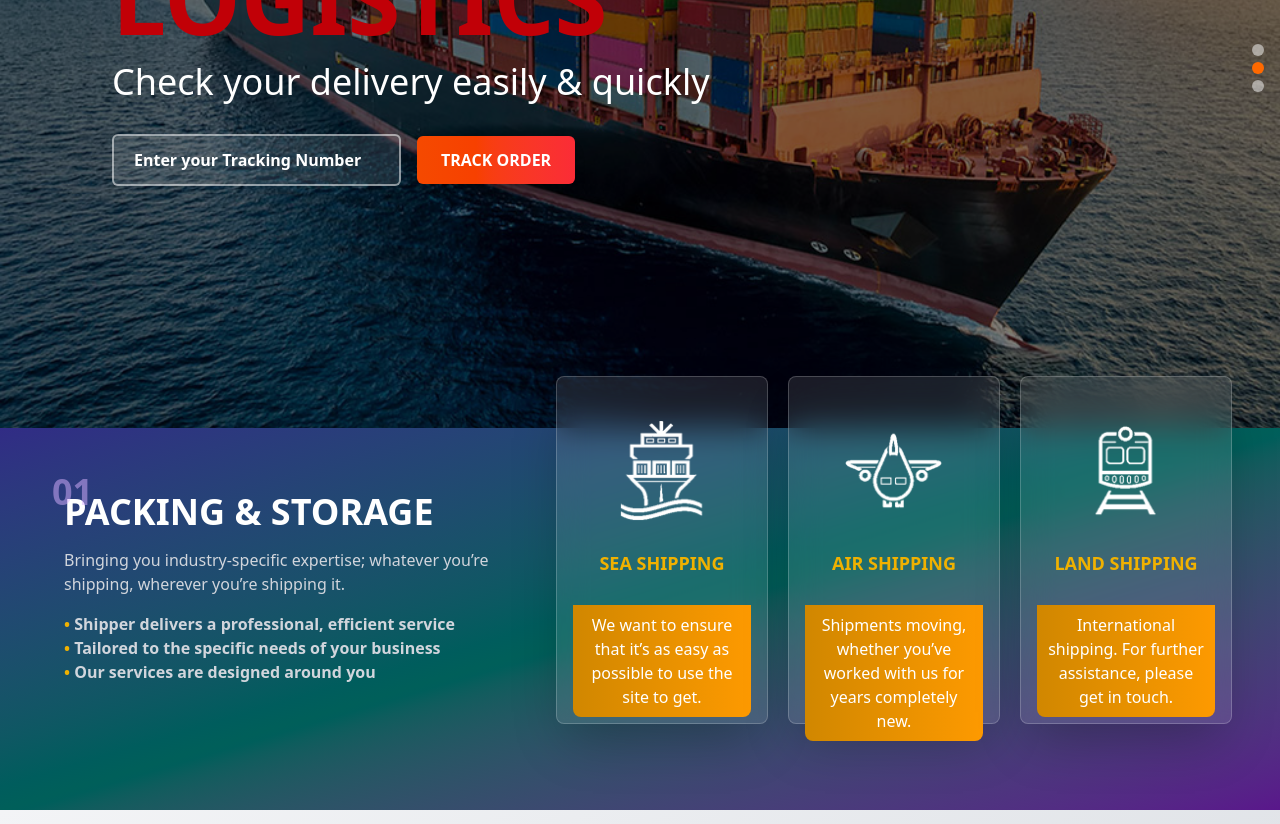
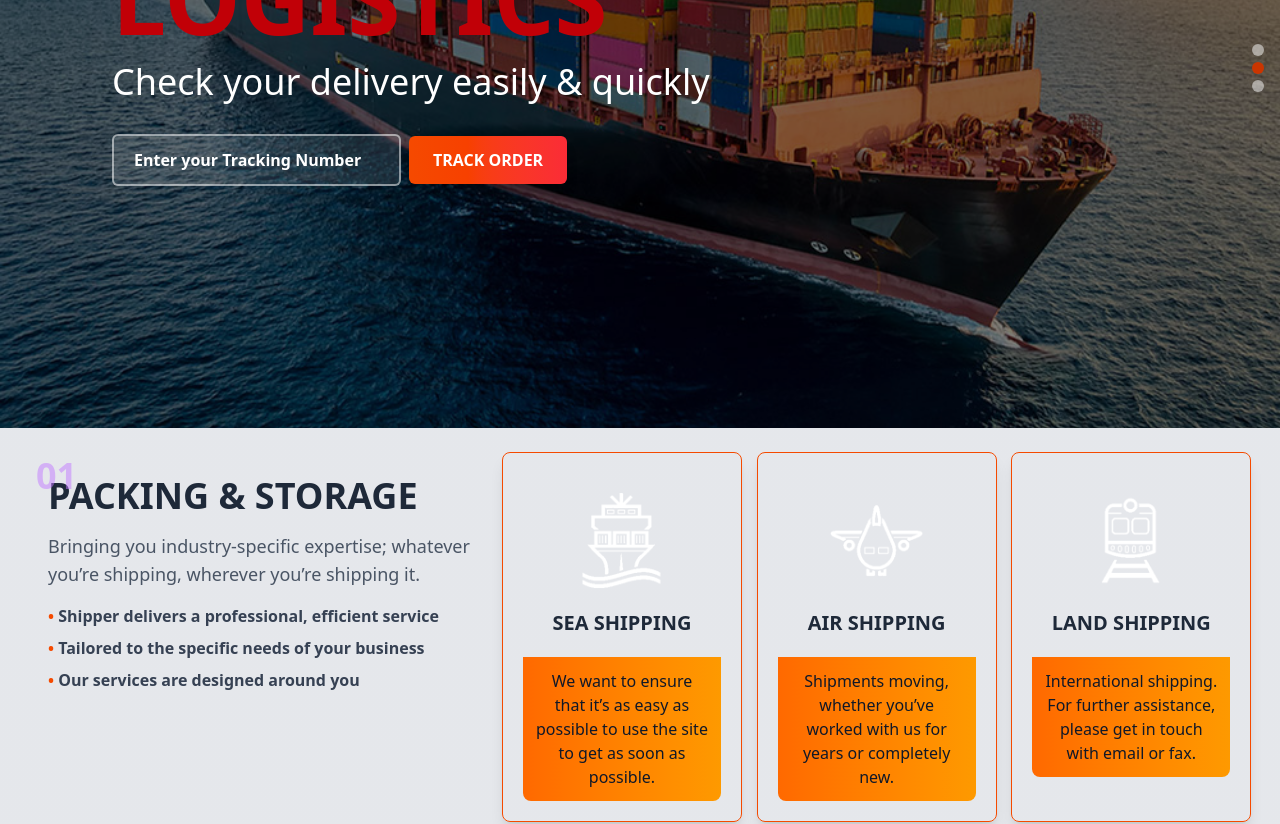
Before and after one commit to Fenil412/Mined_Hackathon_2025, a React (Vite) app in the folder client/: page / in a window 1280 px wide. Shown: the part 360-1184 px from the top of the page. Built offline with nearby package versions, Linux system fonts and the light colour scheme.

Commit message:
make respnsive pages

```diff
--- a/client/src/components/About/About.jsx
+++ b/client/src/components/About/About.jsx
@@ -149,8 +149,9 @@ const About = () => {
             {/* Grid layout: 2 components per row */}
             <div className="grid grid-cols-1 md:grid-cols-2 gap-6">
               {/* Air Shipping */}
-              <div className="flex flex-col items-center text-center p-4 border border-orange-600 rounded-lg
-              shadow-lg hover:scale-105 hover:shadow-xl hover:border-2 hover:border-orange-600 transition-all duration-300 animate-fade-in">
+                <div className="flex flex-col items-center text-center p-4 border border-orange-600
+                rounded-lg shadow-lg hover:scale-105 hover:shadow-xl hover:border-2
+                hover:border-orange-600 transition-all duration-300 animate-fade-in">
                 <FontAwesomeIcon
                   icon={faPlaneUp}
                   className="text-3xl text-orange-600 mb-2"
--- a/client/src/components/Home/Home.jsx
+++ b/client/src/components/Home/Home.jsx
@@ -20,54 +20,63 @@ export default function Home() {
   return (
     <div>
       {/* Background Image Animation Section */}
-            <div className="relative w-full h-[90vh] flex items-center bg-gradient-to-br
+      <div
+        className="relative w-full h-[90vh] flex items-center bg-gradient-to-br
             from-gray-100 to-gray-300 dark:from-gray-800
-    dark:to-gray-700
-            animate-gradient">
+    dark:to-gray-700 animate-gradient"
+      >
+        {/* Background Image */}
         <div
           className="absolute inset-0 transition-opacity duration-5000 bg-cover bg-center"
           style={{ backgroundImage: `url(${images[currentIndex]})` }}
         />
 
-                {/* Overlay for better readability */}
+        {/* Dark Overlay */}
         <div className="absolute inset-0 bg-black/50"></div>
 
-                {/* Content Section - Positioned Left & Centered Vertically */}
-                <div className="relative z-10 text-left pl-14 sm:pl-28 flex flex-col justify-center
-                h-full animate-slide-in-left">
-                    <h1 className="text-8xl font-bold text-red-700">LOGISTICS</h1>
-                    <p className="text-4xl text-white mt-4">Check your delivery easily & quickly</p>
+        {/* Content Section - Responsive Design */}
+        <div
+          className="relative z-10 text-left px-6 md:pl-14 lg:pl-28 flex flex-col justify-center
+        h-full animate-slide-in-left w-full max-w-3xl"
+        >
+          <h1 className="text-5xl md:text-7xl lg:text-8xl font-bold text-red-700">
+            LOGISTICS
+          </h1>
+          <p className="text-xl md:text-3xl lg:text-4xl text-white mt-4">
+            Check your delivery easily & quickly
+          </p>
 
-                    {/* Input Field + Button */}
-                    <div className="flex items-center mt-8">
+          {/* Input Field + Button - Responsive */}
+          <div className="flex flex-col sm:flex-row items-center mt-6 sm:mt-8 gap-4 sm:gap-2">
             <input
               type="text"
               placeholder="Enter your Tracking Number"
-                            className="px-5 py-3 border-2 border-white/50 bg-white/10 text-white font-semibold rounded-md
-                            outline-none placeholder-white text-base focus:border-orange-300 focus:ring-2 focus:ring-orange-500/50
-                            transition duration-300"
+              className="w-full sm:w-auto px-5 py-3 border-2 border-white/50 bg-white/10 text-white font-semibold
+                rounded-md outline-none placeholder-white text-base focus:border-orange-300 focus:ring-2
+                focus:ring-orange-500/50 transition duration-300"
             />
-                        <button className="ml-4 px-6 py-3 bg-gradient-to-r from-orange-600 to-red-500 text-white text-base
-                        font-bold rounded-md hover:from-red-500 hover:to-orange-600 hover:scale-105 transform transition
-                        duration-300 shadow-lg">
+            <button
+              className="px-6 py-3 bg-gradient-to-r from-orange-600 to-red-500 text-white text-base
+                font-bold rounded-md hover:from-red-500 hover:to-orange-600 hover:scale-105 transform
+                transition duration-300 shadow-lg"
+            >
               TRACK ORDER
             </button>
           </div>
         </div>
 
-                {/* Three-dot Indicator (Right Side - Centered Vertically) */}
+        {/* Three-dot Indicator - Positioned Responsively */}
         <div className="absolute right-4 top-1/2 transform -translate-y-1/2 flex flex-col space-y-1.5">
           {images.map((_, index) => (
             <div
               key={index}
               className={`w-3 h-3 rounded-full transition-all ${
-                                currentIndex === index ? "bg-orange-500" : "bg-white/50"
+                currentIndex === index ? "bg-orange-700" : "bg-white/50"
               }`}
             />
           ))}
         </div>
       </div>
-
       {/* Shipping Services Section */}
       <ShippingServices />
       <RequestForm />
--- a/client/src/components/Home/ShippingServices.jsx
+++ b/client/src/components/Home/ShippingServices.jsx
@@ -5,60 +5,51 @@ import image3 from "../../../photos/third.webp";
 
 const ShippingServices = () => {
   return (
-    <section className="featured-services py-12 bg-gradient-to-br from-indigo-900 via-teal-800 to-purple-900 animate-gradient relative">
-      <div className="container mx-auto px-12">
-        <div className="flex justify-between items-start">
+<section className="py-12 bg-gradient-to-br from-gray-200
+    to-gray-200 dark:from-gray-800 dark:to-gray-700 dark:via-gray-800 dark:to-black relative">
+      <div className="container mx-auto px-6 md:px-12">
+        <div className="flex flex-col lg:flex-row justify-between items-start space-y-8 lg:space-y-0">
+
           {/* Packing & Storage Section */}
-          <div className="w-1/3 p-4 animate-slide-in-left" style={{ width: "490px", height: "286px" }}>
-            <div className="left-side">
-              <h3 className="section-title text-4xl text-white font-bold mb-4 relative z-10">
-                <span className="absolute -left-3 -top-5 text-4xl font-bold text-purple-300 opacity-50 z-0">
+          <div className="w-full lg:w-[490px] animate-slide-in-left">
+            <h3 className="md:text-4xl section-title text-4xl text-gray-800 dark:text-white font-bold mb-4 relative z-10">
+              <span className="absolute -left-3 -top-5 text-4xl md:text-4xl font-bold text-purple-400 opacity-50 z-0">
                 01
               </span>
               PACKING & STORAGE
             </h3>
-              <p className="text-gray-300 mb-4">
+            <p className="text-lg text-gray-600 dark:text-gray-300 font-medium mb-4">
               Bringing you industry-specific expertise; whatever you’re shipping, wherever you’re shipping it.
             </p>
-              <ul className="list-inside text-gray-300 font-semibold">
-                <li>
-                  <span className="text-yellow-500">•</span> Shipper delivers a professional, efficient service
-                </li>
-                <li>
-                  <span className="text-yellow-500">•</span> Tailored to the specific needs of your business
-                </li>
-                <li>
-                  <span className="text-yellow-500">•</span> Our services are designed around you
-                </li>
+            <ul className="list-inside text-gray-700 dark:text-gray-300 font-semibold space-y-2">
+              <li><span className="text-orange-600">•</span> Shipper delivers a professional, efficient service</li>
+              <li><span className="text-orange-600">•</span> Tailored to the specific needs of your business</li>
+              <li><span className="text-orange-600">•</span> Our services are designed around you</li>
             </ul>
           </div>
-          </div>
 
-          {/* Service Boxes - Shifted Upwards */}
-          <div className="relative flex space-x-5 -mt-25 animate-slide-in-right">
-            <div className="service-box w-[212px] h-[348px] bg-white/10 backdrop-blur-lg rounded-lg shadow-2xl border border-white/20 flex flex-col items-center p-4 hover:scale-105 hover:shadow-3xl transition-all duration-500">
-              <img src={image1} alt="Sea Shipping" className="w-25 h-25 mt-7 mb-7" />
-              <figcaption className="text-lg font-bold text-yellow-500 mb-7">SEA SHIPPING</figcaption>
-              <div className="desc text-white bg-gradient-to-r from-yellow-600 to-amber-500 p-2 rounded-b-lg w-full text-center">
-                We want to ensure that it’s as easy as possible to use the site to get.
+          {/* Service Boxes - Responsive Grid */}
+          <div className="grid grid-cols-1 sm:grid-cols-3 lg:grid-cols-3 gap-8.5 lg:-mt-6 animate-slide-in-right">
+            {[
+              { img: image1, title: "SEA SHIPPING", desc: "We want to ensure that it’s as easy as possible to use the site to get as soon as possible." },
+              { img: image2, title: "AIR SHIPPING", desc: "Shipments moving, whether you’ve worked with us for years or completely new." },
+              { img: image3, title: "LAND SHIPPING", desc: "International shipping. For further assistance, please get in touch with email or fax." }
+            ].map((service, index) => (
+              <div key={index} className="w-full sm:w-[240px] h-auto border border-orange-600
+              rounded-lg shadow-lg hover:scale-105 hover:shadow-xl hover:border-2
+              hover:border-orange-600 transition-all duration-300 animate-fade-in flex flex-col
+              items-center p-5 ">
+
+                <img src={service.img} alt={service.title} className="w-24 h-24 mt-5 mb-5" />
+
+                <figcaption className="text-xl font-semibold text-gray-800 dark:text-white mb-5">{service.title}</figcaption>
+
+                <div className="desc text-gray-900 dark:text-gray-900 bg-gradient-to-r from-orange-500 to-amber-500
+                 dark:from-orange-600 dark:to-orange-400 p-3 rounded-b-lg w-full text-center">
+                  {service.desc}
                 </div>
               </div>
-
-            <div className="service-box w-[212px] h-[348px] bg-white/10 backdrop-blur-lg rounded-lg shadow-2xl border border-white/20 flex flex-col items-center p-4 hover:scale-105 hover:shadow-3xl transition-all duration-500">
-              <img src={image2} alt="Air Shipping" className="w-25 h-25 mt-7 mb-7" />
-              <figcaption className="text-lg font-bold text-yellow-500 mb-7">AIR SHIPPING</figcaption>
-              <div className="desc text-white bg-gradient-to-r from-yellow-600 to-amber-500 p-2 rounded-b-lg w-full text-center">
-                Shipments moving, whether you’ve worked with us for years completely new.
-              </div>
-            </div>
-
-            <div className="service-box w-[212px] h-[348px] bg-white/10 backdrop-blur-lg rounded-lg shadow-2xl border border-white/20 flex flex-col items-center p-4 hover:scale-105 hover:shadow-3xl transition-all duration-500">
-              <img src={image3} alt="Land Shipping" className="w-25 h-25 mt-7 mb-7" />
-              <figcaption className="text-lg font-bold text-yellow-500 mb-7">LAND SHIPPING</figcaption>
-              <div className="desc text-white bg-gradient-to-r from-yellow-600 to-amber-500 p-2 rounded-b-lg w-full text-center">
-                International shipping. For further assistance, please get in touch.
-              </div>
-            </div>
+            ))}
           </div>
         </div>
       </div>
```
Also changed, not shown: client/src/components/Footer/Footer.jsx (+5 -5 lines). Lines whose indentation alone changed are shown as unchanged.
